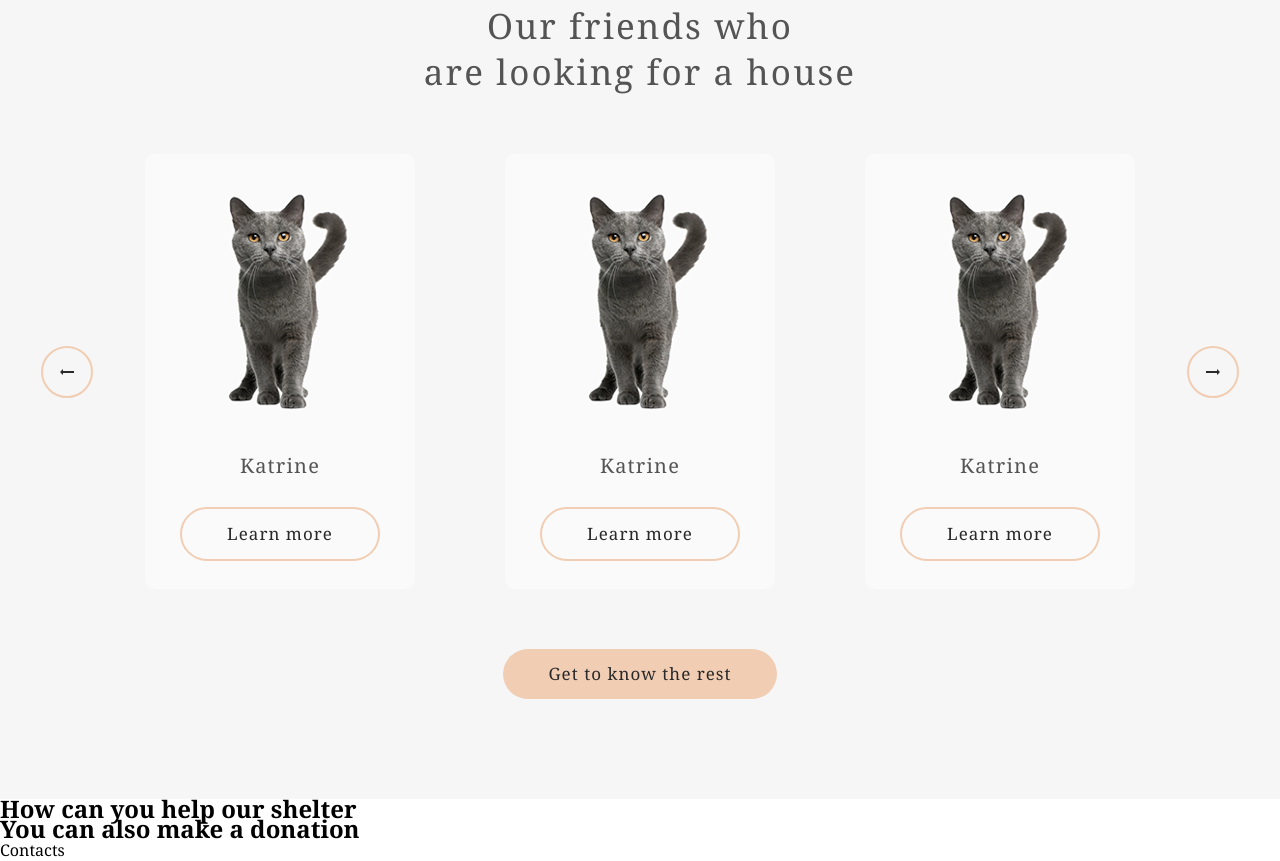
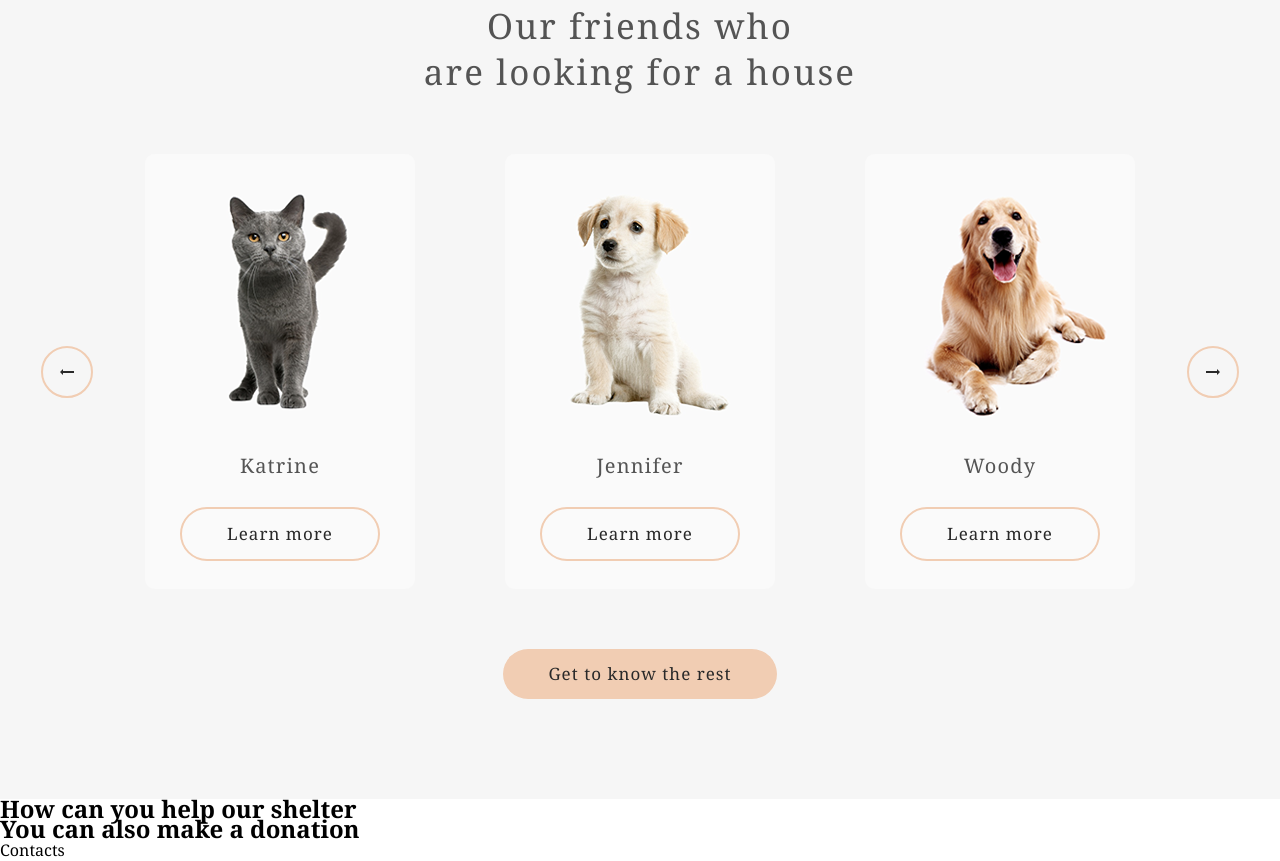
Before and after one commit to sg4014/rsschool-shelter, a plain HTML site: page home.html in a window 1280 px wide. Shown: the part 1578-2439 px from the top of the page. Drawn offline with Linux system fonts and the light colour scheme.

Commit message:
fix: make the default cards' titles and images comply with the figma layout

```diff
--- a/home.html
+++ b/home.html
@@ -98,10 +98,10 @@
                 </div>
                 <div class="carousel__card card">
                   <div class="card__image-box">
-                    <img src="./assets/images/pets-katrine.png" alt="grey cat">
+                    <img src="./assets/images/pets-jennifer.png" alt="grey cat">
                   </div>
                   <div class="card__title">
-                    Katrine
+                    Jennifer
                   </div>
                   <button class="card__button">
                     Learn more
@@ -109,10 +109,10 @@
                 </div>
                 <div class="carousel__card card">
                   <div class="card__image-box">
-                    <img src="./assets/images/pets-katrine.png" alt="grey cat">
+                    <img src="./assets/images/pets-woody.png" alt="grey cat">
                   </div>
                   <div class="card__title">
-                    Katrine
+                    Woody
                   </div>
                   <button class="card__button">
                     Learn more
```
